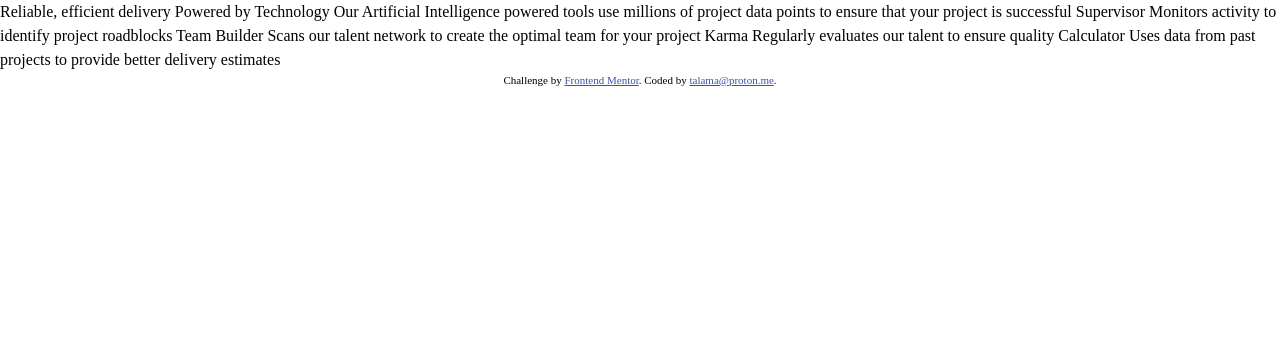
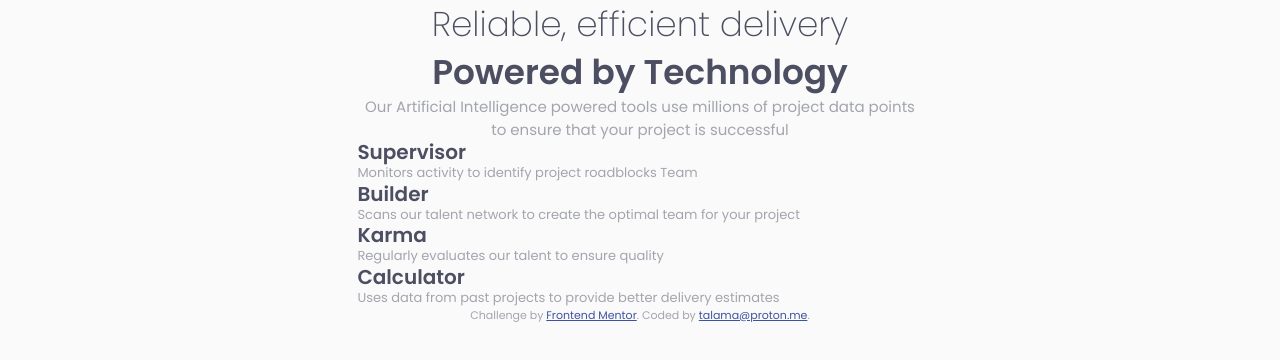
Before and after one commit to talama/fmMono, a website: page apps/fmFourCards/index.html in a window 1280 px wide. Drawn offline with Linux system fonts and the light colour scheme.

Commit message:
feat(fmFourCards): initial setup

```diff
--- a/apps/fmFourCards/index.html
+++ b/apps/fmFourCards/index.html
@@ -6,7 +6,10 @@
   <meta name="viewport" content="width=device-width, initial-scale=1.0" />
 
   <link rel="icon" type="image/png" sizes="32x32" href="./src/images/favicon-32x32.png" />
-    <link rel="stylesheet" href="./src/css/style.css">
+  <link rel="preload" href="./src/fonts/poppins-v21-latin-regular.woff2" as="font" type="font/woff2" crossorigin />
+  <link rel="preload" href="./src/fonts/poppins-v21-latin-200.woff2" as="font" type="font/woff2" crossorigin />
+  <link rel="preload" href="./src/fonts/poppins-v21-latin-600.woff2" as="font" type="font/woff2" crossorigin />
+  <link rel="stylesheet" href="./src/css/style.css" />
 
   <title>Frontend Mentor | Four card feature section</title>
 
@@ -24,14 +27,36 @@
 </head>
 
 <body>
-  Reliable, efficient delivery Powered by Technology Our Artificial
-  Intelligence powered tools use millions of project data points to ensure
-  that your project is successful Supervisor Monitors activity to identify
-  project roadblocks Team Builder Scans our talent network to create the
-  optimal team for your project Karma Regularly evaluates our talent to ensure
-  quality Calculator Uses data from past projects to provide better delivery
-  estimates
-
+  <section class="center">
+    <hgroup>
+      <h1>
+        Reliable, efficient delivery
+        <br /><span>Powered by Technology</span>
+      </h1>
+      <p>
+        Our Artificial Intelligence powered tools use millions of project data
+        points to ensure that your project is successful
+      </p>
+    </hgroup>
+    <div>
+      <h2>Supervisor</h2>
+      <p>Monitors activity to identify project roadblocks Team</p>
+    </div>
+    <div>
+      <h2>Builder</h2>
+      <p>
+        Scans our talent network to create the optimal team for your project
+      </p>
+    </div>
+    <div>
+      <h2>Karma</h2>
+      <p>Regularly evaluates our talent to ensure quality</p>
+    </div>
+    <div>
+      <h2>Calculator</h2>
+      <p>Uses data from past projects to provide better delivery estimates</p>
+    </div>
+  </section>
   <footer>
     <p class="attribution">
       Challenge by
--- /dev/null
+++ b/apps/fmFourCards/src/css/poppins.css
@@ -0,0 +1,26 @@
+/* poppins-200 - latin */
+@font-face {
+  font-display: swap;
+  font-family: Poppins;
+  font-style: normal;
+  font-weight: 200;
+  src: url('../fonts/poppins-v21-latin-200.woff2') format('woff2');
+}
+
+/* poppins-regular - latin */
+@font-face {
+  font-display: swap;
+  font-family: Poppins;
+  font-style: normal;
+  font-weight: 400;
+  src: url('../fonts/poppins-v21-latin-regular.woff2') format('woff2');
+}
+
+/* poppins-600 - latin */
+@font-face {
+  font-display: swap;
+  font-family: Poppins;
+  font-style: normal;
+  font-weight: 600;
+  src: url('../fonts/poppins-v21-latin-600.woff2') format('woff2');
+}
--- a/apps/fmFourCards/src/css/style.css
+++ b/apps/fmFourCards/src/css/style.css
@@ -1 +1,67 @@
-@import url("./reset.css")
+@import url('./poppins.css');
+@import url('./reset.css');
+
+:root {
+	/* Colors */
+	--clr-primary-red: 0 78% 63%;
+	--clr-primary-cyan: 180 62% 55%;
+	--clr-primayry-orange: 34 97% 64%;
+	--clr-primayr-blue: 212 86% 64%;
+	--clr-dark-blue: 234 12% 34%;
+	--clr-gray-blue: 229 6% 66%;
+	--clr-light-gray: 0 0% 98%;
+
+	/* Font Family  */
+	--ff-sans: poppins, sans-serif;
+
+	/* font sizes */
+	--fs-200: 0.8125rem;
+	--fs-400: 0.9375rem;
+	--fs-600: 1.25rem;
+	--fs-800: clamp(1.5rem, 1.13vi + 1.24rem, 2.25rem);
+
+	/* Spacing  */
+	--s1: 1rem;
+	--s2: 1.5rem;
+	--s3: 2rem;
+	--s4: 3rem;
+}
+
+body {
+	background-color: hsl(var(--clr-light-gray));
+	color: hsl(var(--clr-gray-blue));
+	font-family: var(--ff-sans);
+	font-size: var(--fs-400);
+	font-weight: 400;
+}
+
+.center {
+	box-sizing: content-box;
+	margin-inline: auto;
+	max-inline-size: 60ch;
+	padding-inline: var(--s3);
+}
+
+hgroup {
+	text-align: center;
+}
+
+h1 {
+	color: hsl(var(--clr-dark-blue));
+	font-size: var(--fs-800);
+	font-weight: 300;
+	line-height: 1.4;
+
+	span {
+		font-weight: 700;
+	}
+}
+
+h2 {
+	color: hsl(var(--clr-dark-blue));
+	font-size: var(--fs-600);
+
+	+ p {
+		font-size: var(--fs-200);
+	}
+}
```
Also changed, not shown: apps/fmFourCards/src/fonts/poppins-v21-latin-200.woff2 (added), apps/fmFourCards/src/fonts/poppins-v21-latin-600.woff2 (added), apps/fmFourCards/src/fonts/poppins-v21-latin-regular.woff2 (added).
